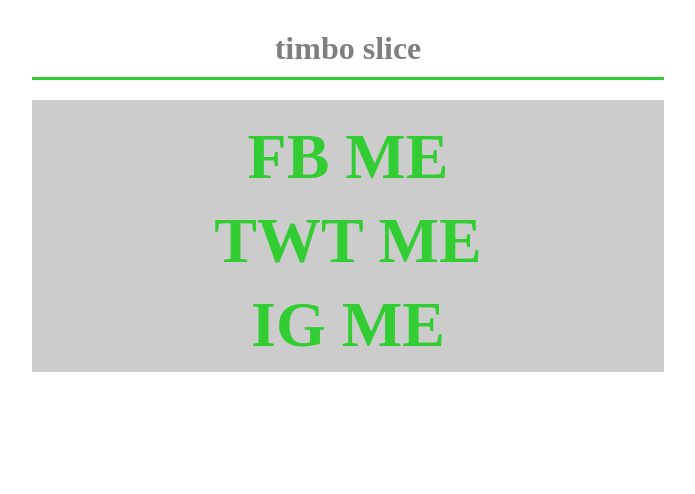
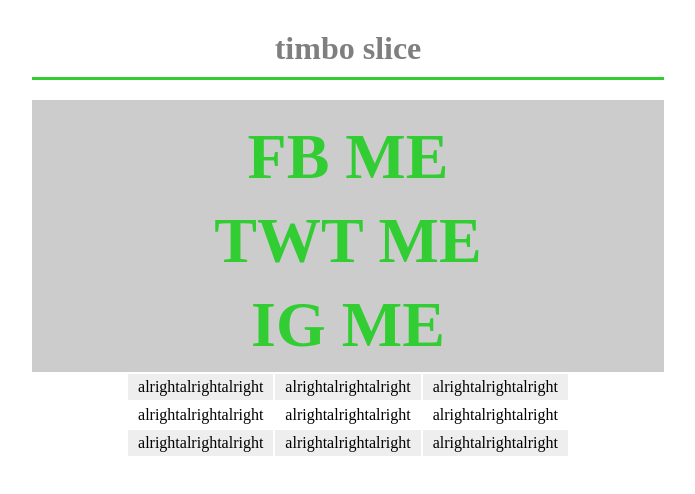
Before and after one commit to theaphy/Lab20Jade, a website: page index.jade in a window 1280 px wide. Shown: the whole page, without its empty margins (292-987 px from the left). Drawn offline with nearby package versions, Linux system fonts and the light colour scheme; files that its build step writes are made by us from their sources.

Commit message:
added the mixin

```diff
--- a/index.jade
+++ b/index.jade
@@ -10,3 +10,17 @@ html(lang="en")
 			a(href="http://www.facebook.com/tim.heaphy") FB ME
 			a(href="http://www.twitter.com/pandatim") TWT ME
 			a(href="http://www.instagram.com/sirtimothyblandford/") IG ME
+
+		table
+			tr
+				td alrightalrightalright
+				td alrightalrightalright
+				td alrightalrightalright
+			tr
+				td alrightalrightalright
+				td alrightalrightalright
+				td alrightalrightalright
+			tr
+				td alrightalrightalright
+				td alrightalrightalright
+				td alrightalrightalright
--- a/main.styl
+++ b/main.styl
@@ -1,3 +1,10 @@
+stripe(even = #fff, odd = #eee)
+	tr
+		background-color odd
+		&.even
+		&:nth-child(even)
+			background-color even
+
 bgcolor = navy;
 linkColor = limegreen;
 transBack = rgba(0, 0, 0, 0.2)
@@ -36,3 +43,9 @@ a
 
 a:hover
 	background-color transFront
+
+table
+	stripe()
+	td
+		padding 4px 10px
+	margin 0 auto
```
Also changed, not shown: index.html, main.css.
